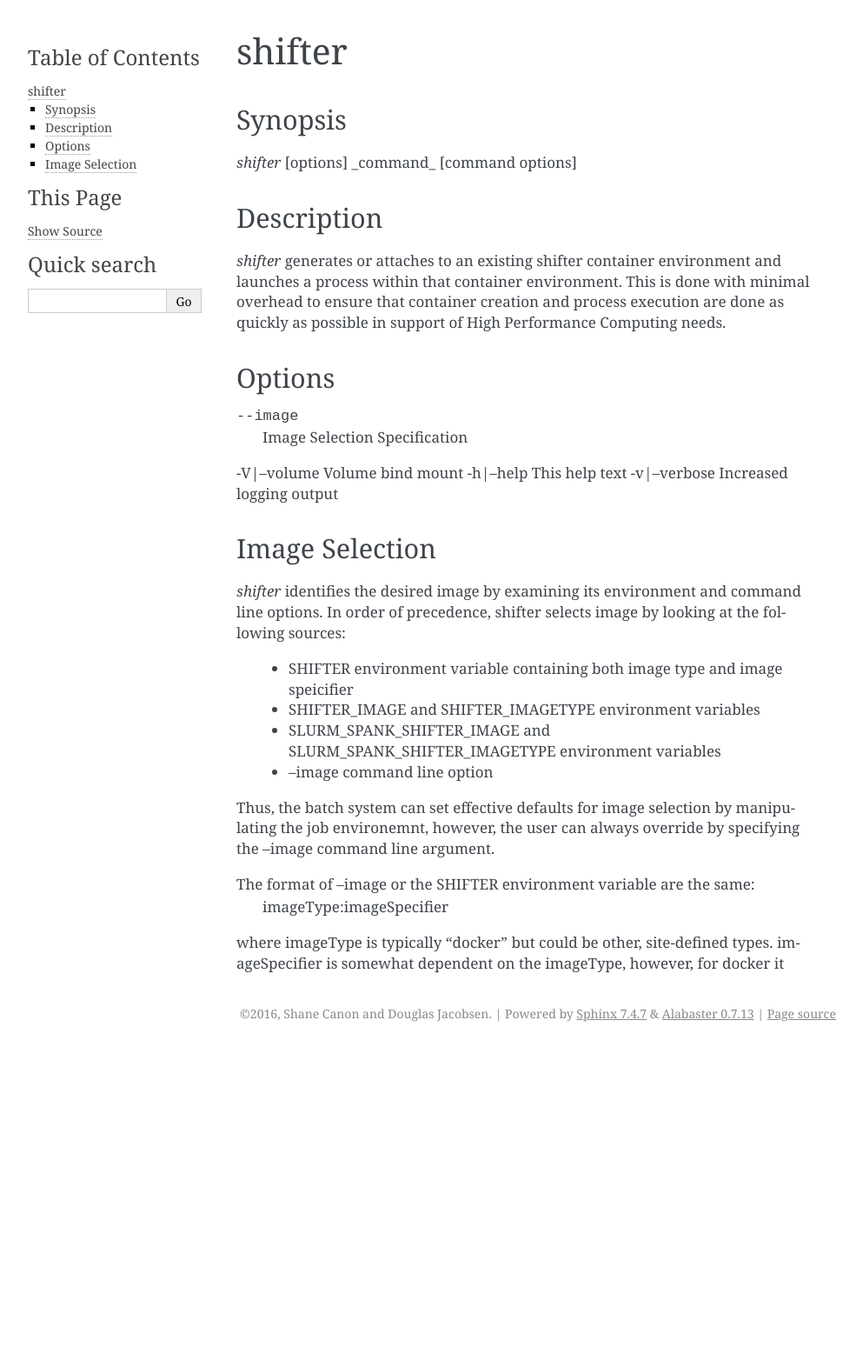
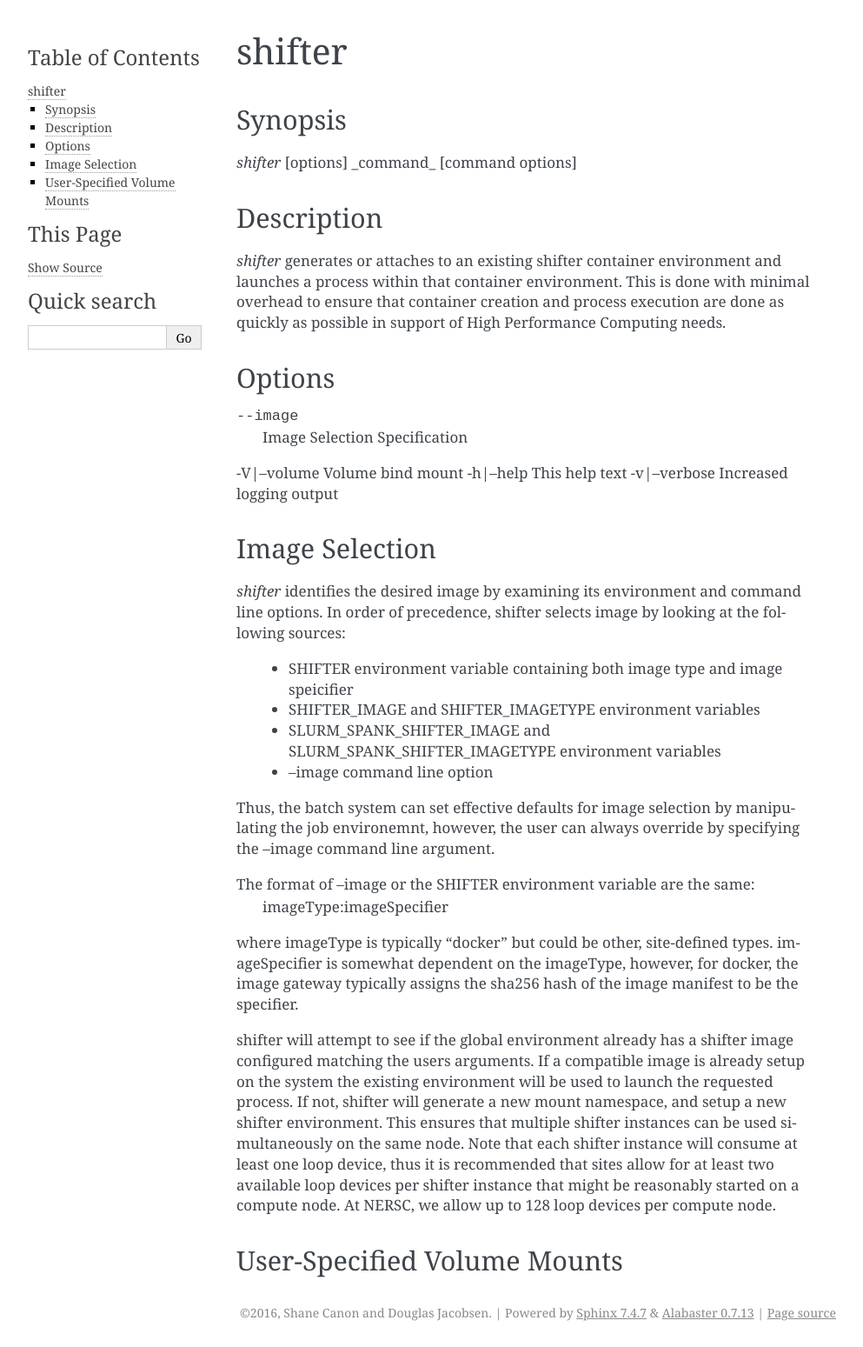
Before and after one commit to NERSC/shifter, a Sphinx documentation site: the page built from doc/command/shifter.rst, in a window 1280 px wide. Shown: the whole page at 87% size, without its empty margins (148-1141 px from the left). Built offline with Sphinx 7.4.7, drawn with Linux system fonts in a browser that asks for light colours; before the commit the page ends 1205 px from its top, so only the background shows below that.

Commit message:
continue adding content to shifter doc

```diff
--- a/doc/command/shifter.rst
+++ b/doc/command/shifter.rst
@@ -37,4 +37,20 @@
    imageType:imageSpecifier
 
 where imageType is typically "docker" but could be other, site-defined types.
-imageSpecifier is somewhat dependent on the imageType, however, for docker it
+imageSpecifier is somewhat dependent on the imageType, however, for docker, the
+image gateway typically assigns the sha256 hash of the image manifest to be
+the specifier.
+
+shifter will attempt to see if the global environment already has a shifter
+image configured matching the users arguments.  If a compatible image is already
+setup on the system the existing environment will be used to launch the
+requested process.  If not, shifter will generate a new mount namespace, and
+setup a new shifter environment.  This ensures that multiple shifter instances
+can be used simultaneously on the same node.  Note that each shifter instance
+will consume at least one loop device, thus it is recommended that sites allow
+for at least two available loop devices per shifter instance that might be
+reasonably started on a compute node.  At NERSC, we allow up to 128 loop
+devices per compute node.
+
+User-Specified Volume Mounts
+----------------------------
```
